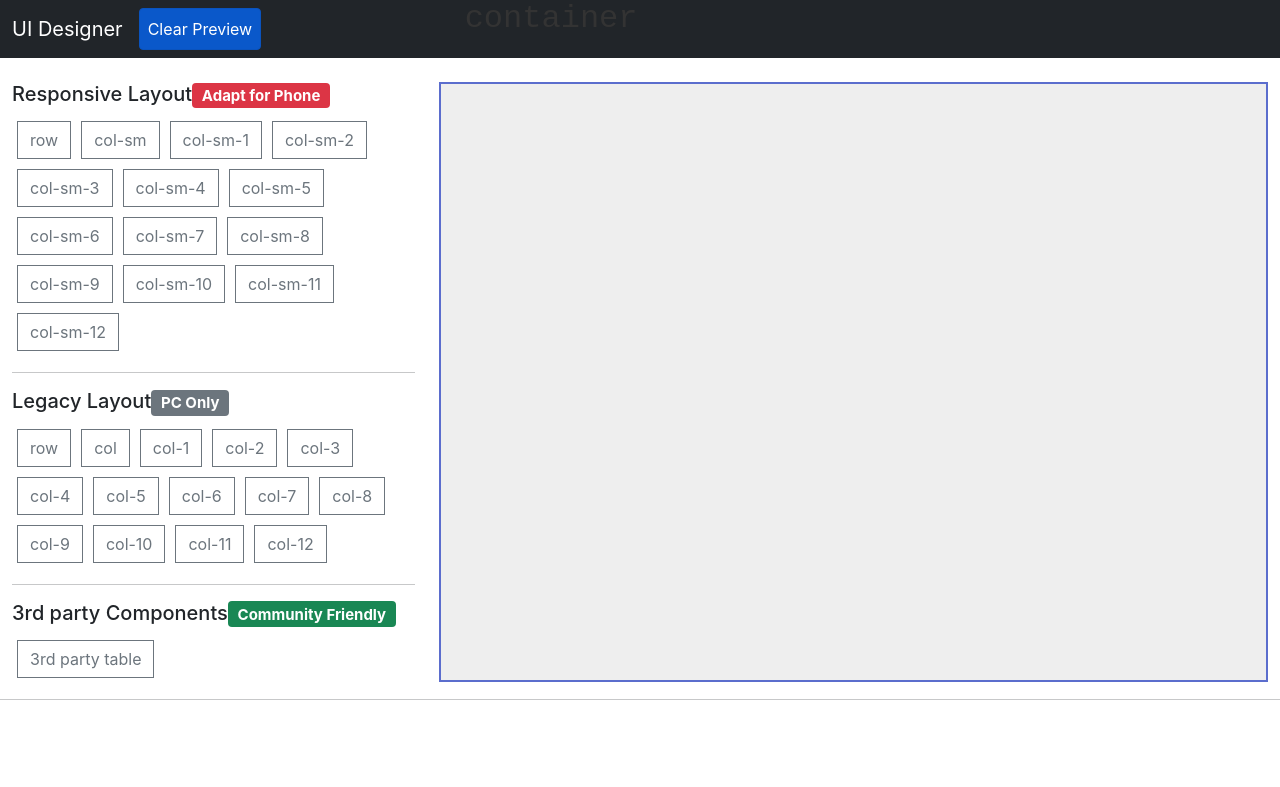
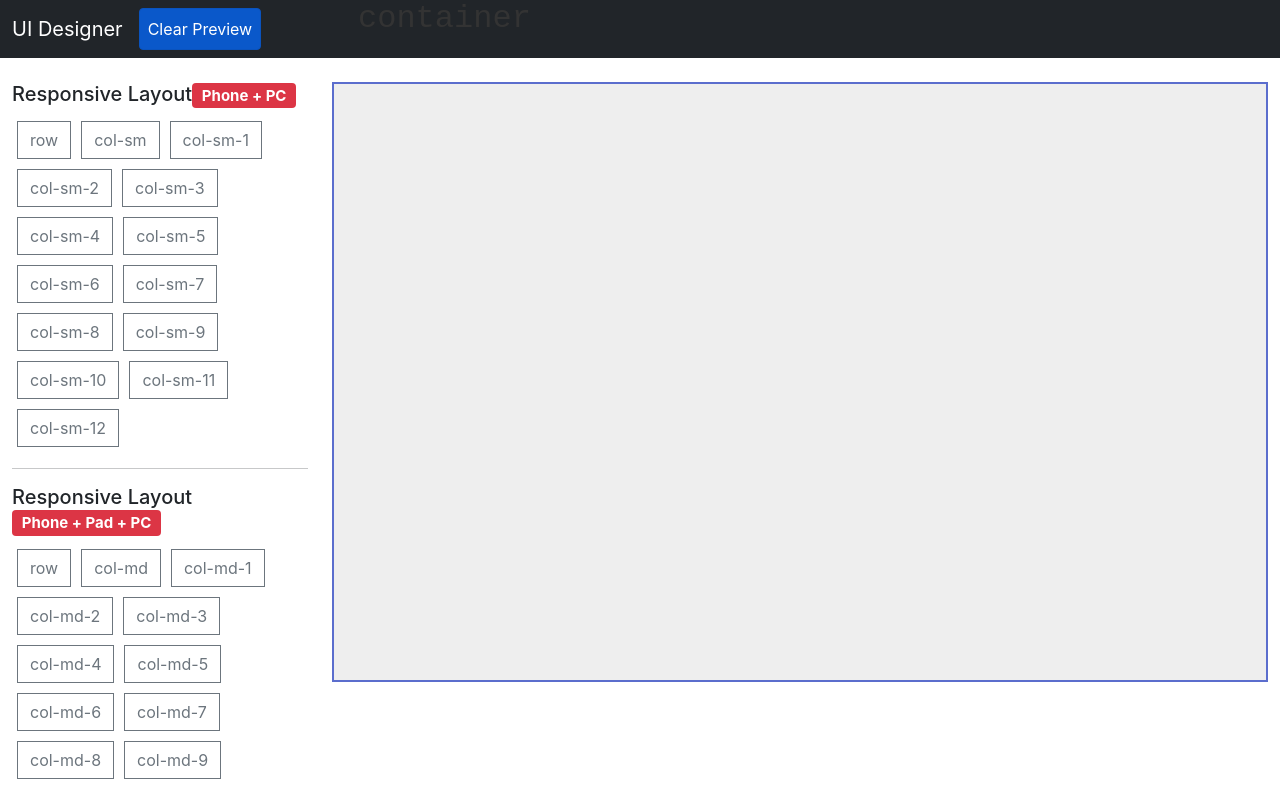
Before and after one commit to th507/proof-of-concept-layout-designer, a React (Create React App) app: page / in a window 1280 px wide. Shown: the top 787 px of the page. Built offline with nearby package versions, Linux system fonts and the light colour scheme.

Commit message:
cosmetic cleanup

```diff
--- a/src/App.js
+++ b/src/App.js
@@ -10,14 +10,12 @@ function App() {
     <Nav /><br />
     <div className="container-fluid">
         <div className="row">
-            <div className="col-4 walnut">
-              <Sidebar />
+            <div className="col-3 walnut">
+                <Sidebar />
             </div>
-            <div className="col-8"><Preview /></div>
+            <div className="col-9"><Preview /></div>
         </div>
     </div>
-    <hr /><br />
-
   </>
   )
 }
--- a/src/components/sidebar.js
+++ b/src/components/sidebar.js
@@ -112,8 +112,12 @@ class Sidebar extends React.Component {
   render() {
     return (
       <div className="sidebar">
-        <ItemSection name="Responsive Layout" badge="Adapt for Phone" badgetype="danger" />
+        <ItemSection name="Responsive Layout" badge="Phone + PC" badgetype="danger" />
         { this.constructor.nameList('-sm').map((name, key) => <Item name={name} key={key} />) }
+
+        <hr />
+        <ItemSection name="Responsive Layout" badge="Phone + Pad + PC" badgetype="danger" />
+        { this.constructor.nameList('-md').map((name, key) => <Item name={name} key={key} />) }
 
         <hr />
         <ItemSection name="Legacy Layout" badge="PC Only" />
```
